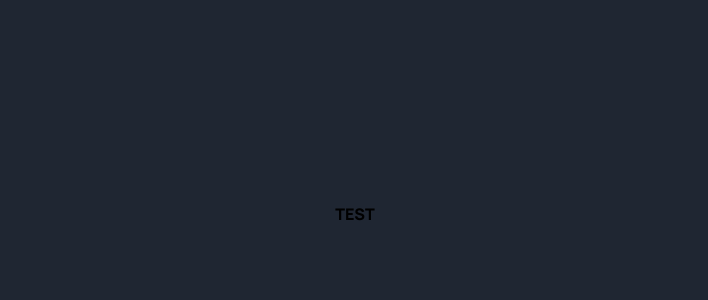
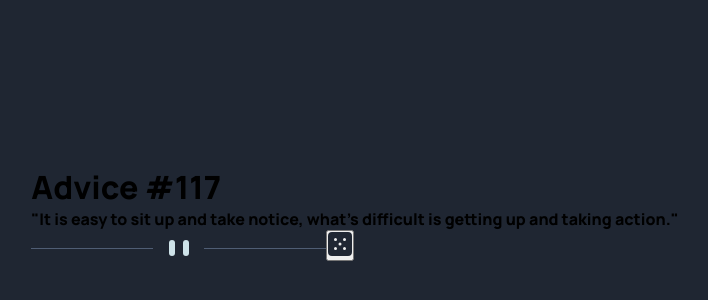
Before and after one commit to pawelpiotrowski38/advice-generator-app, a React (Create React App) app: page / in a window 1280 px wide. Shown: the part 186-486 px from the top of the page, without its empty margins (285-993 px from the left). Built offline with nearby package versions, Linux system fonts and the light colour scheme.

Commit message:
Create an advice component

```diff
--- a/src/App.js
+++ b/src/App.js
@@ -1,7 +1,16 @@
 export default function App() {
     return (
-        <main>
-            <p>TEST</p>
+        <main className="main">
+            <h1 className="advice-number">
+                Advice #117
+            </h1>
+            <p className="advice-text">
+                "It is easy to sit up and take notice, what's difficult is getting up and taking action."
+            </p>
+            <img className="divider" src="/images/pattern-divider-mobile.svg" alt="divider" />
+            <button className="button">
+                <img src="/images/icon-dice.svg" alt="dice" />
+            </button>
         </main>
     );
 }
```
